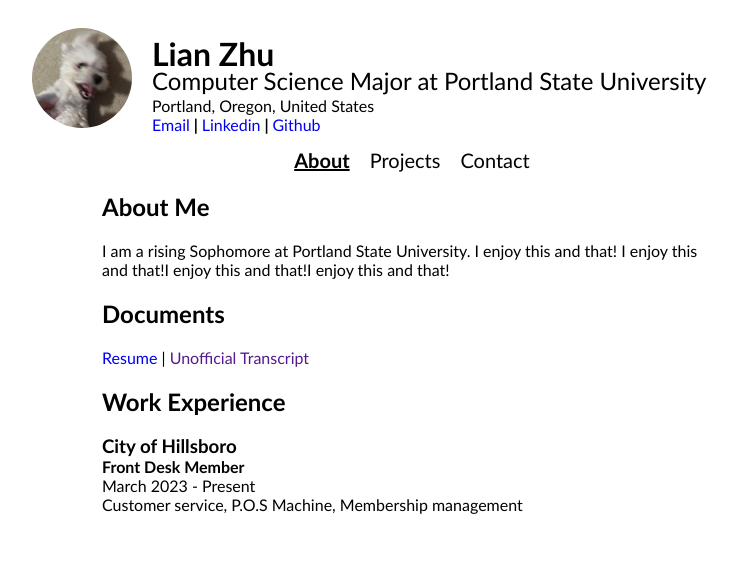
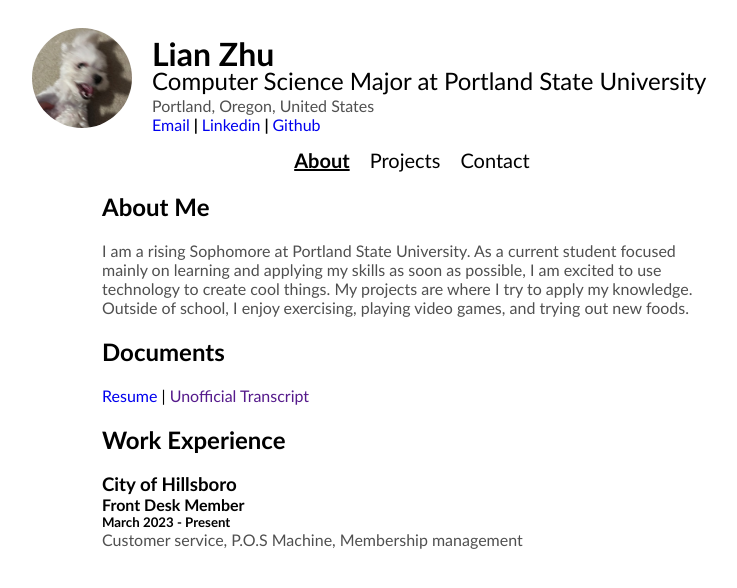
Before and after one commit to zhul498/portfolio, a React (Vite) app: page / in a window 1280 px wide. Shown: the top 588 px of the page, without its empty margins (238-975 px from the left). Built offline with nearby package versions, Linux system fonts and the light colour scheme.

Commit message:
about me

```diff
--- a/src/App.css
+++ b/src/App.css
@@ -1,6 +1,10 @@
 body {
     text-align: center;
     font-family: Calibri;
+}
+
+p {
+    color: #505050;
 }
 
 .centered-container {
@@ -77,7 +81,7 @@ a:hover {
     text-decoration: underline;
 }
 
-.work-experience h3, .work-experience h4, .work-experience p {
+.work-experience h3, .work-experience h4, .work-experience h5, .work-experience p{
     margin: 0;
     padding: 0;
 }
--- a/src/pages/About.jsx
+++ b/src/pages/About.jsx
@@ -5,7 +5,10 @@ const About = () => {
         <div className="centered-container">
             <div className="centered-content">
                 <h2 className="bolder">About Me</h2>
-                <p>I am a rising Sophomore at Portland State University. I enjoy this and that! I enjoy this and that!I enjoy this and that!I enjoy this and that!</p>
+                <p>I am a rising Sophomore at Portland State University. As a current student focused mainly on learning and applying my skills as soon as possible, I am excited to
+                    use technology to create cool things. My projects are where I try to apply my knowledge. Outside of school, I enjoy exercising, playing video games, and trying
+                    out new foods.
+                </p>
 
                 <h2 className="bolder">Documents</h2>
                 <a href="/assets/Resume.pdf" target="_blank" rel="noopener noreferrer" className="link">Resume</a>
@@ -16,7 +19,7 @@ const About = () => {
                 <div className="work-experience">
                     <h3>City of Hillsboro</h3>
                     <h4>Front Desk Member</h4>
-                    <p>March 2023 - Present</p>
+                    <h5>March 2023 - Present</h5>
                     <p>Customer service, P.O.S Machine, Membership management</p>
                 </div>
             </div>
```
